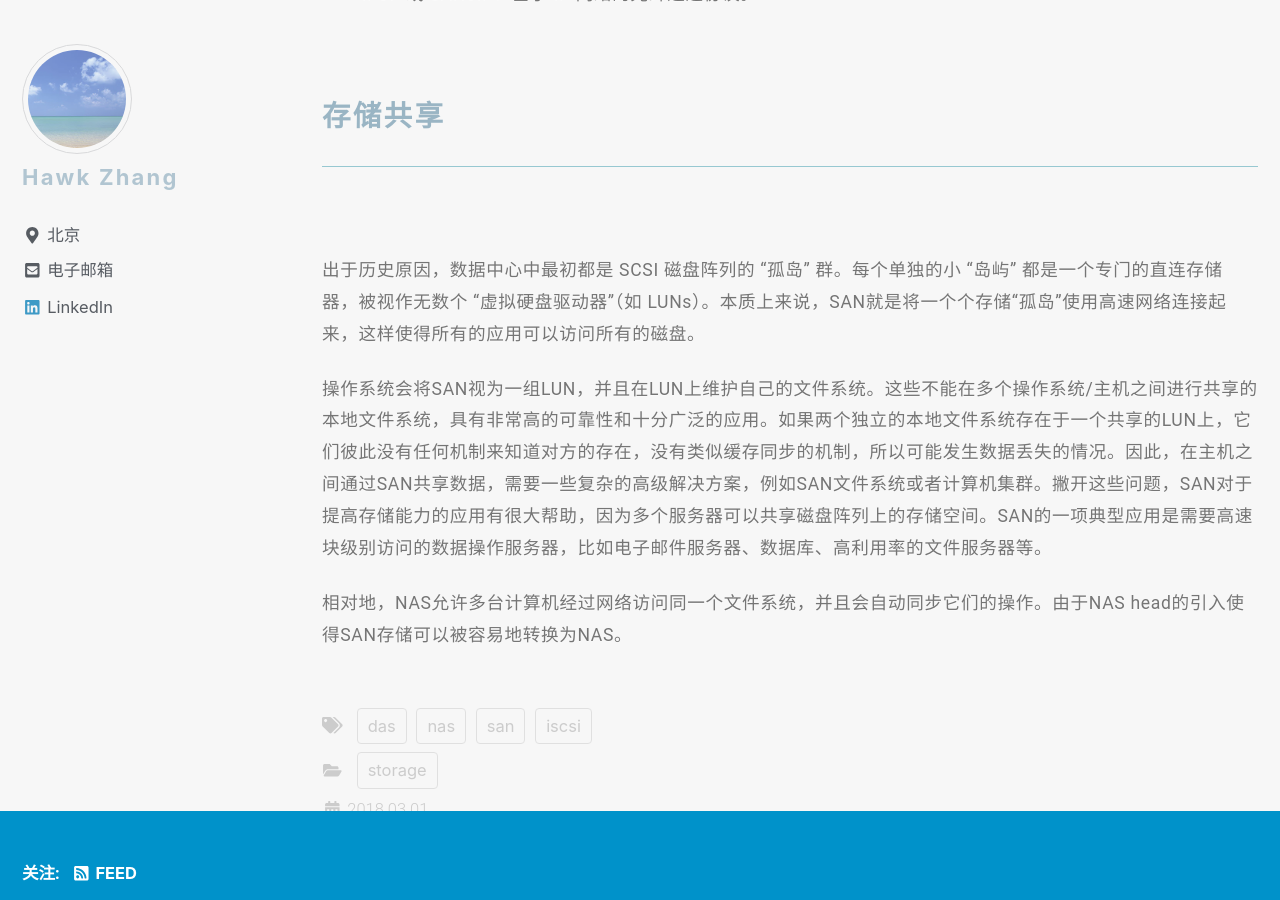
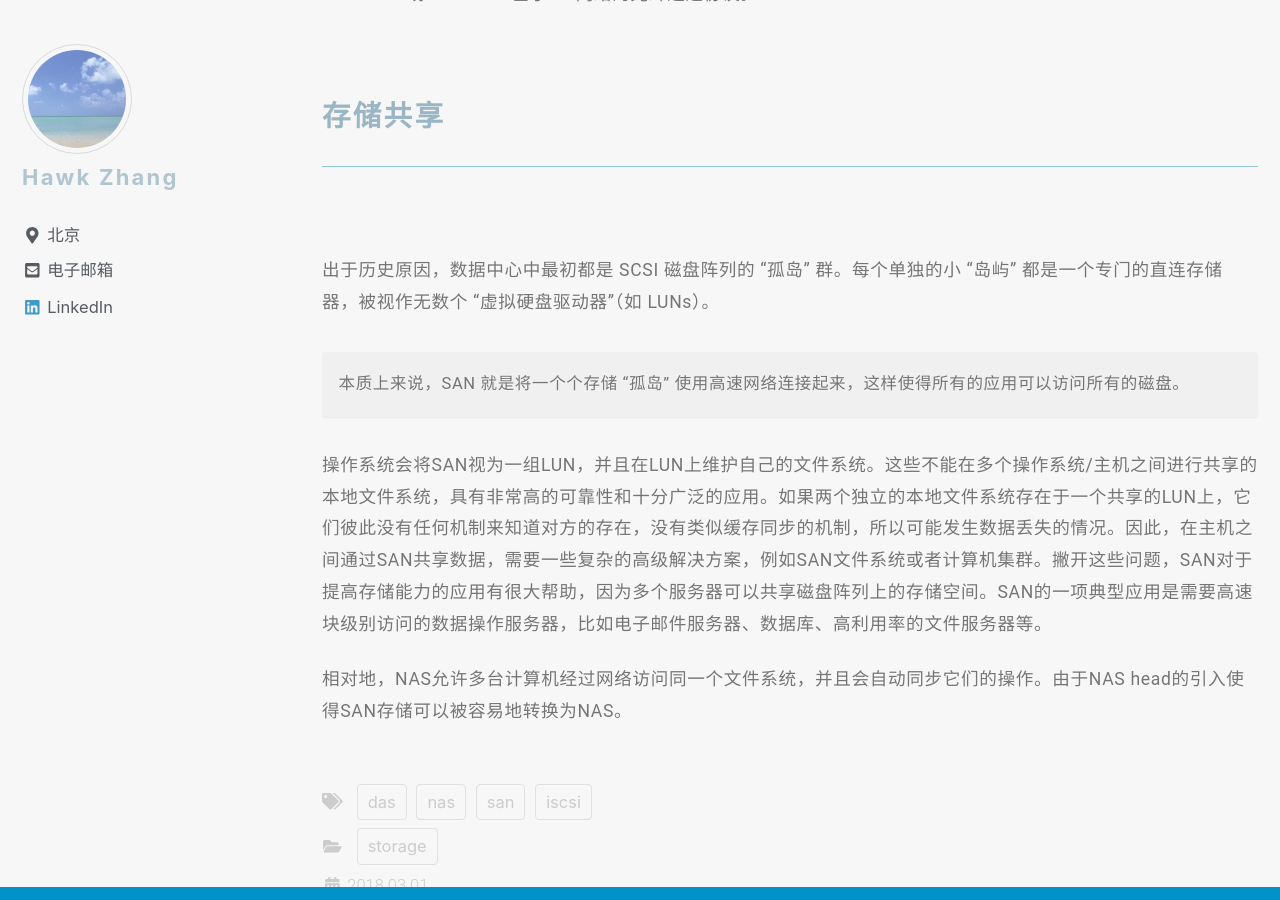
Before and after one commit to narru888/linotes_note, a Jekyll site: the page built from _posts/storage/2018-03-01-das.nas.san.md, in a window 1280 px wide and 900 px high, scrolled down 11236 px. Built offline with Jekyll 4.4.1, drawn with Linux system fonts in a browser that asks for light colours; nearby versions of some CDN libraries; a script that is not in the unit is left out.

Commit message:
update on 2018-11-21 14:22:01 CST

```diff
--- a/_posts/storage/2018-03-01-das.nas.san.md
+++ b/_posts/storage/2018-03-01-das.nas.san.md
@@ -208,7 +208,10 @@ Storage Area Network
 
 ### 存储共享
 
-出于历史原因，数据中心中最初都是 SCSI 磁盘阵列的 “孤岛” 群。每个单独的小 “岛屿” 都是一个专门的直连存储器，被视作无数个 “虚拟硬盘驱动器”（如 LUNs）。本质上来说，SAN就是将一个个存储“孤岛”使用高速网络连接起来，这样使得所有的应用可以访问所有的磁盘。
+出于历史原因，数据中心中最初都是 SCSI 磁盘阵列的 “孤岛” 群。每个单独的小 “岛屿” 都是一个专门的直连存储器，被视作无数个 “虚拟硬盘驱动器”（如 LUNs）。
+
+本质上来说，SAN 就是将一个个存储 “孤岛” 使用高速网络连接起来，这样使得所有的应用可以访问所有的磁盘。
+{: .notice}
 
 操作系统会将SAN视为一组LUN，并且在LUN上维护自己的文件系统。这些不能在多个操作系统/主机之间进行共享的本地文件系统，具有非常高的可靠性和十分广泛的应用。如果两个独立的本地文件系统存在于一个共享的LUN上，它们彼此没有任何机制来知道对方的存在，没有类似缓存同步的机制，所以可能发生数据丢失的情况。因此，在主机之间通过SAN共享数据，需要一些复杂的高级解决方案，例如SAN文件系统或者计算机集群。撇开这些问题，SAN对于提高存储能力的应用有很大帮助，因为多个服务器可以共享磁盘阵列上的存储空间。SAN的一项典型应用是需要高速块级别访问的数据操作服务器，比如电子邮件服务器、数据库、高利用率的文件服务器等。
 
```
